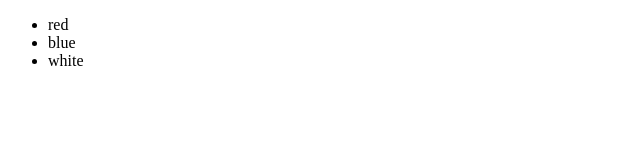
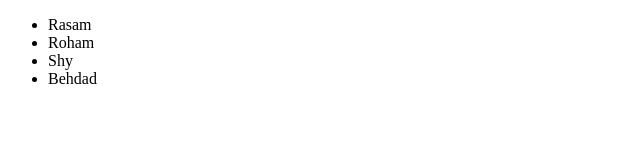
Before and after one commit to cyberRasam/React-exercises-Develhope, a React (Create React App) app in the folder my-app/: page / in a window 1280 px wide. Shown: the top 160 px of the page, without its empty margins (0-640 px from the left). Built offline with nearby package versions, Linux system fonts and the light colour scheme.

Commit message:
exc done

```diff
--- a/my-app/src/components/App.jsx
+++ b/my-app/src/components/App.jsx
@@ -11,7 +11,12 @@ import { Welcome } from './Welcome';
 
 export class App extends React.Component {
   render() {
-    const colors = ["red", "blue", "white"]
+    const persons = [
+      {id: 1, name: "Rasam"},
+      {id: 2, name: "Roham"},
+      {id: 3, name: "Shy"},
+      {id: 4, name: "Behdad"}
+    ]
     return (
       <div>
         {/* <Hello />
@@ -22,7 +27,7 @@ export class App extends React.Component {
         <InteractiveWelcome />
         <Login  />
         <UncontrolledLogin /> */}
-        <Colors items={colors}/>
+        <Colors items={persons}/>
       </div>
     );
   }
--- a/my-app/src/components/Colors.jsx
+++ b/my-app/src/components/Colors.jsx
@@ -2,11 +2,11 @@ import React, { Component } from 'react'
 
 export class Colors extends Component {
   render() {
-    const colors = this.props.items.map(e => <li>{e}</li>)
+    const persons = this.props.items.map((person) => <li key={person.id}>{person.name}</li>)
     return (
       <div>
         <ul>
-            {colors}
+            {persons}
         </ul>
       </div>
     )
```
